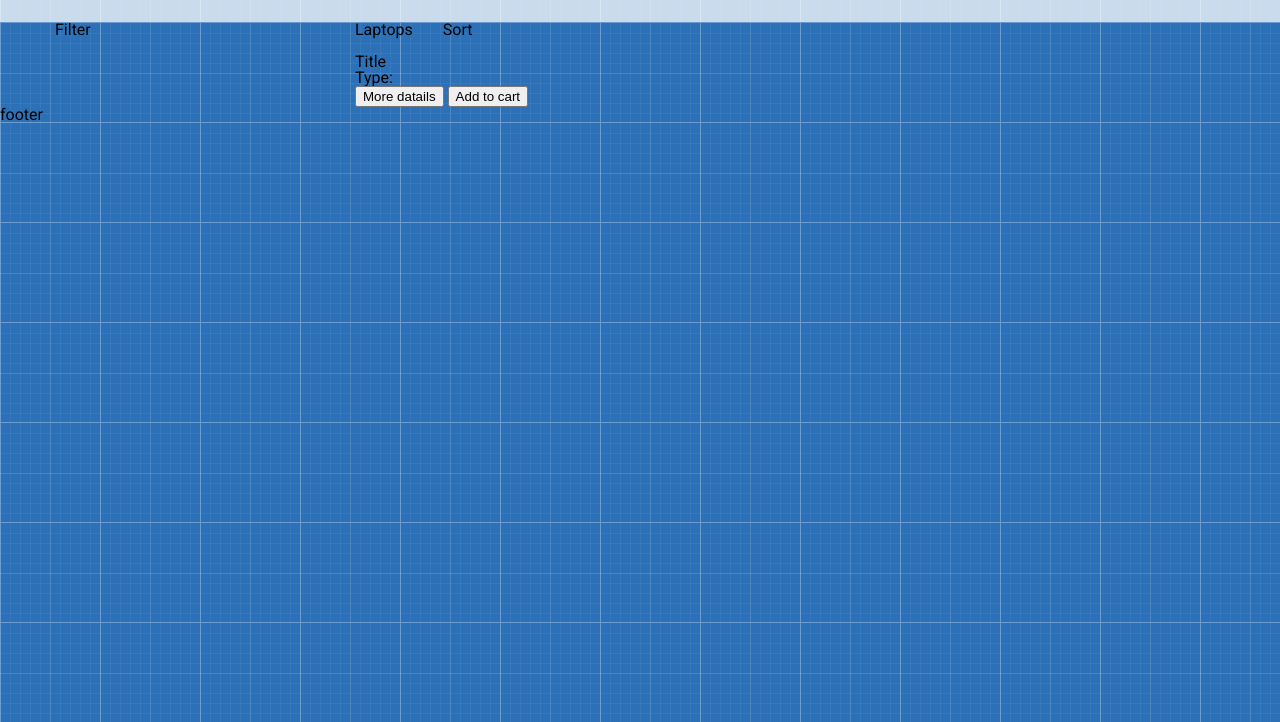
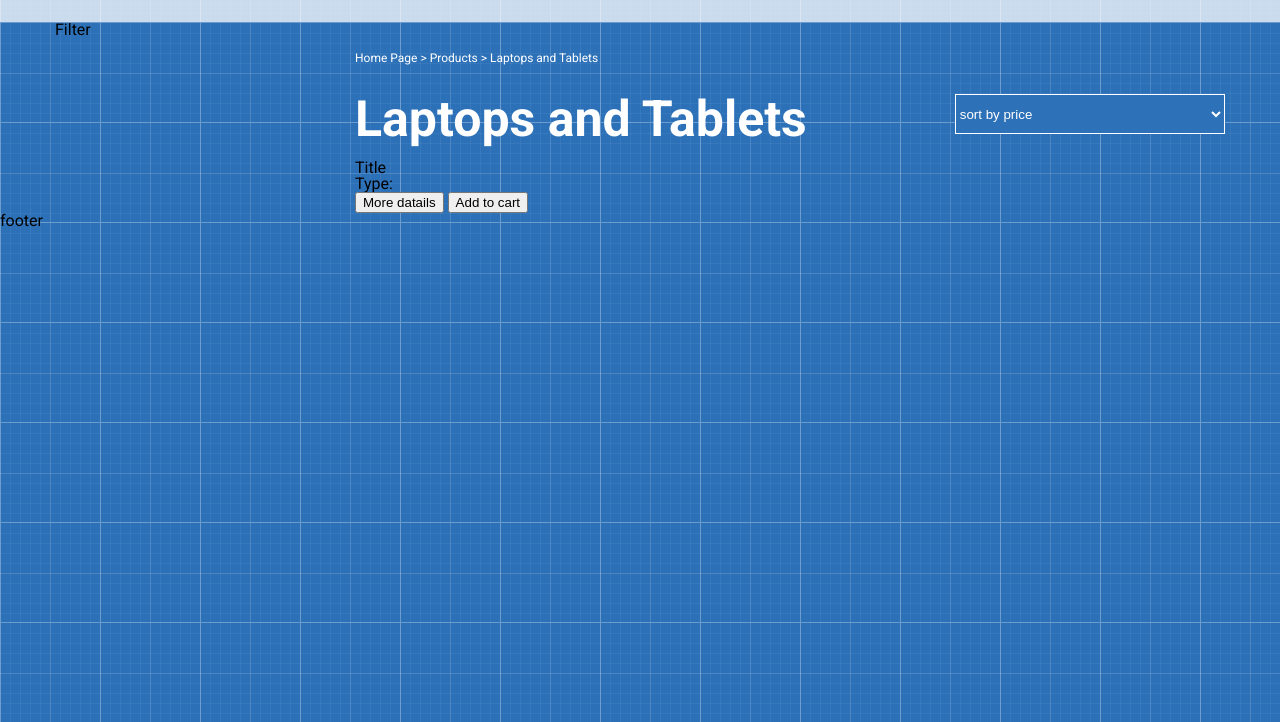
Before and after one commit to scaut9/shop-projekt, a plain HTML site: page index.html in a window 1280 px wide. Shown: the part 78-800 px from the top of the page. Drawn offline with Linux system fonts and the light colour scheme.

Commit message:
add modified

```diff
--- a/index.html
+++ b/index.html
@@ -69,12 +69,21 @@
           <div class="row">
             <div class="col-md-12">
               <div class="breadcrumbs">
+                <p>Home Page > Products > Laptops and Tablets</p>
               </div>
             </div>
           </div>
           <div class="row">
-            <div class="col-md-8">Laptops</div>
-            <div class="col-md-4">Sort</div>
+            <div class="col-md-8">Laptops and Tablets</div>
+            <div class="col-md-4">
+              <P><select name="sort" id="">
+                  <option value="sort by price">sort by price</option>
+                  <option value="sort by name">sort by name</option>
+                  <option value="sort by day">sort by day</option>
+                  <option value="sort by popularity">sort by popularity</option>
+                </select>
+                </P>
+            </div>
           </div>
           <div class="row">
             <div class="col-md-4">
--- a/style.css
+++ b/style.css
@@ -66,6 +66,7 @@ body {
 .menu a:hover {
     background-color: #2c71b8;
     color: white;
+
 }
 .form-search {
     border: 1px solid #2c71b8;
@@ -149,8 +150,10 @@ body {
 .submenu a  {
     text-decoration: none;
     position: relative;
-    color: white;
-    background-color: ;
+    color:white;
+    display: block;
+
+
    }
    .submenu li :hover {
        background-color: white;
@@ -160,4 +163,39 @@ body {
      background-image: url(arrow.png);
      background-repeat: no-repeat;
      background-position: 95%;
+
  }
+
+
+ .menu>li:hover>a {
+     background-color:#2c71b8  ;
+     color: white;
+
+ }
+ .submenu :hover {
+     background-color: white;
+     color:#2c71b8 ;
+ }
+.breadcrumbs {
+    padding-top: 30px;
+    color: white;
+    font-size: 12px;
+}
+ .col-md-8 {
+     padding-top: 30px;
+     color: white;
+     font-size: 50px;
+     font-weight: bold;
+
+ }
+ select {
+     width: 270px;
+     height: 40px;
+     margin-top: 30px;
+     background-color: #2d71b8;
+     color: white;
+    border-color:white;
+    margin-left: 118px;
+     outline: none;
+
+    }
```
